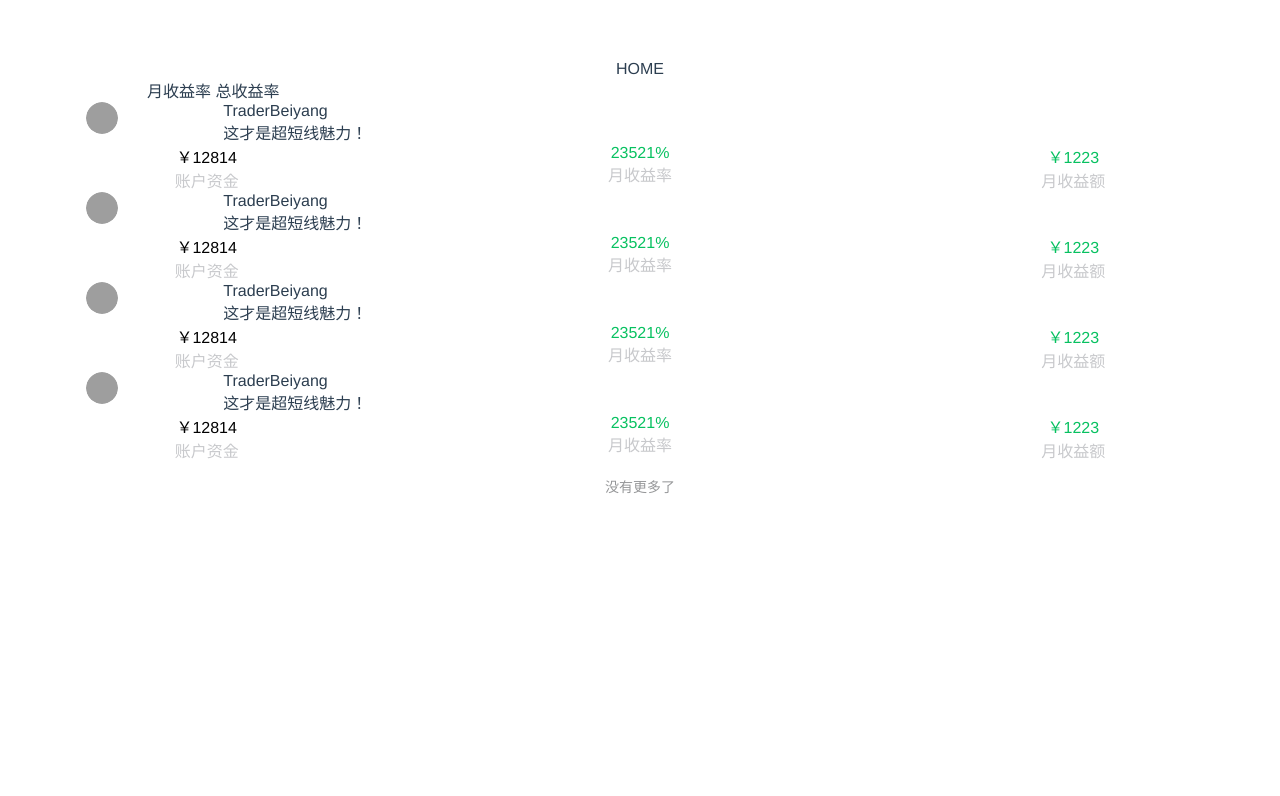
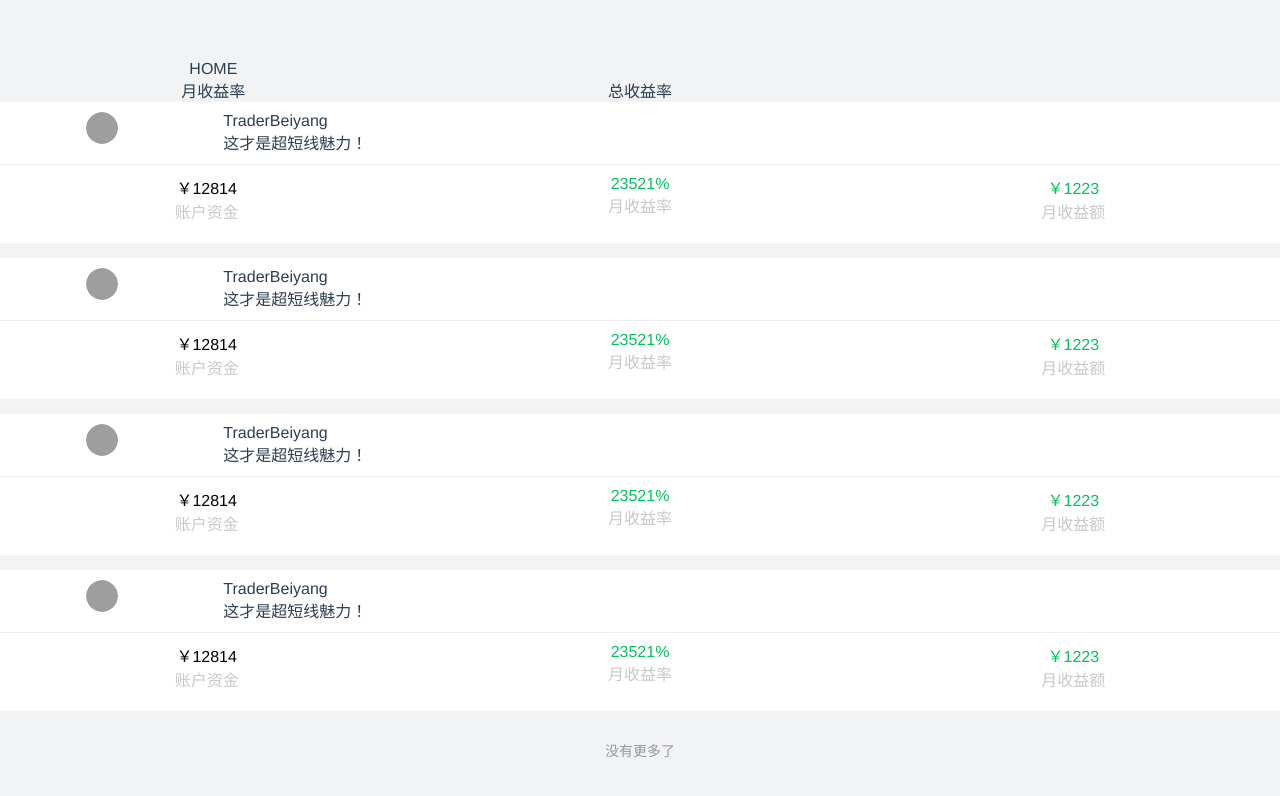
Before and after one commit to JingdaXu/litup, a Vue app: page /#/home in a window 1280 px wide. Shown: the top 796 px of the page. Built offline with nearby package versions, Linux system fonts and the light colour scheme; grey boxes are pictures that could not be loaded.

Commit message:
首页更新

```diff
--- a/src/App.vue
+++ b/src/App.vue
@@ -24,6 +24,8 @@ export default {
   -moz-osx-font-smoothing: grayscale;
   text-align: center;
   color: #2c3e50;
-  margin-top: 60px;
+  padding-top: 60px;
+  background: #f2f3f5;
+  height: 100vh;
 }
 </style>
--- a/src/view/home.vue
+++ b/src/view/home.vue
@@ -2,11 +2,12 @@
   <!-- 首页 -->
   <div>
     <van-row>
-      <van-col span="24"> HOME </van-col>
+      <van-col span="8"> HOME </van-col>
     </van-row>
     <!-- TAB -->
     <van-row>
-      <van-col span="8"> 月收益率 总收益率 </van-col>
+      <van-col span="8"> 月收益率 </van-col>
+      <van-col span="8"> 总收益率 </van-col>
     </van-row>
     <van-list
       v-model:loading="loading"
@@ -15,8 +16,8 @@
       @load="onLoad"
     >
       <!-- LIST -->
-      <div v-for="(item, index) in List" :key="index">
-        <van-row gutter="20">
+      <div v-for="(item, index) in List" :key="index" class="list-box">
+        <van-row gutter="20" class="row1">
           <van-col span="4">
             <VanImage
               round
@@ -30,7 +31,7 @@
             <div class="text-left">{{ item.signature }}</div>
           </van-col>
         </van-row>
-        <van-row gutter="20" justify="space-between">
+        <van-row gutter="20" justify="space-between" class="row2">
           <van-col span="8">
             <div class="black">￥{{ item.accountMoney }}</div>
             <div class="text">账户资金</div>
@@ -97,6 +98,20 @@ export default {
 </script>
 
 <style>
+.list-box {
+  background-color: white;
+  padding-top: 10px;
+  padding-bottom: 10px;
+  margin-bottom: 15px;
+}
+.row1 {
+  margin-bottom: 10px;
+  padding-bottom: 10px;
+  border-bottom: 1px solid #ebedf0;
+}
+.row2 {
+  margin: 10px 0;
+}
 .text-left {
   text-align: left;
 }
```
